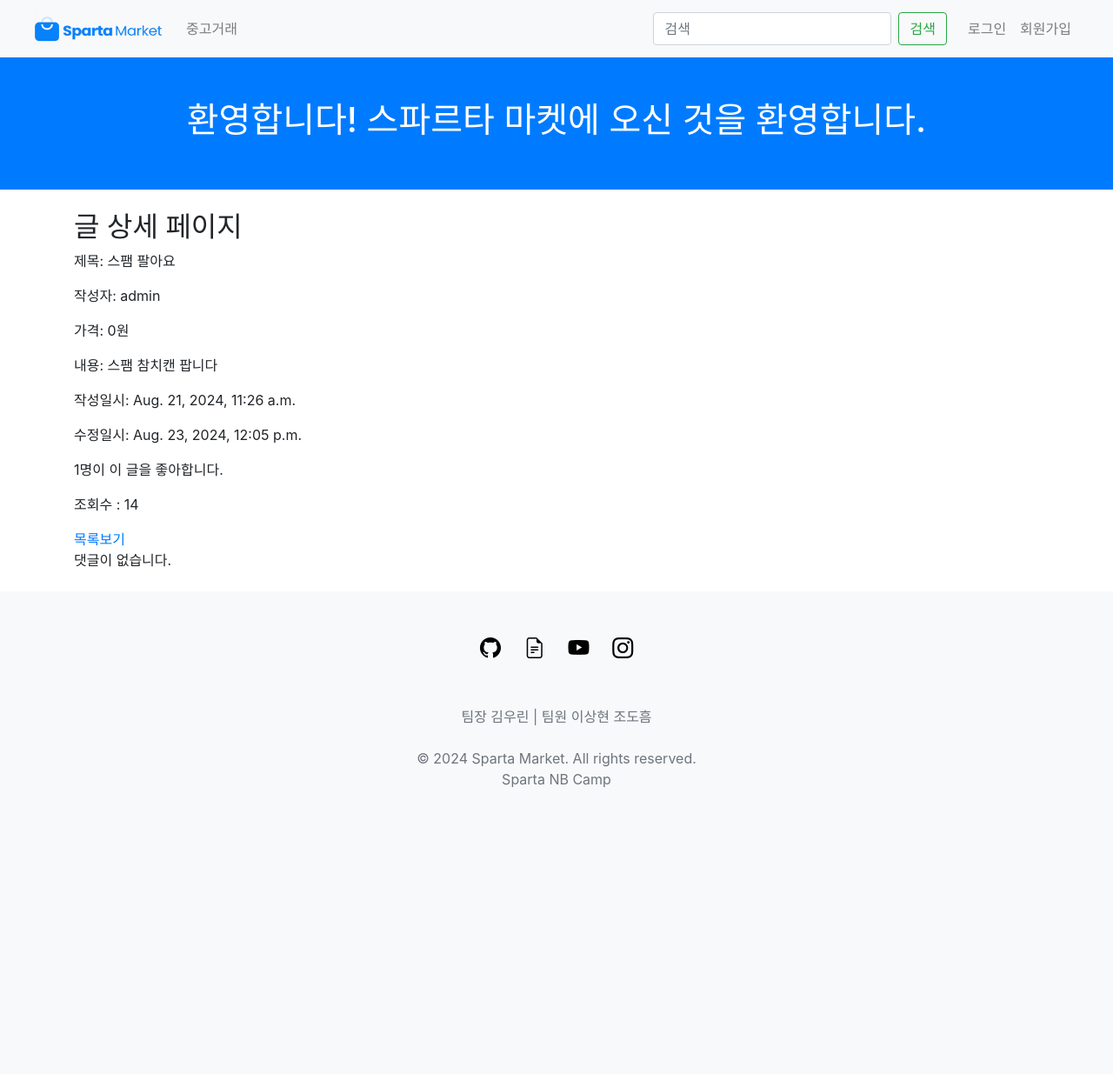
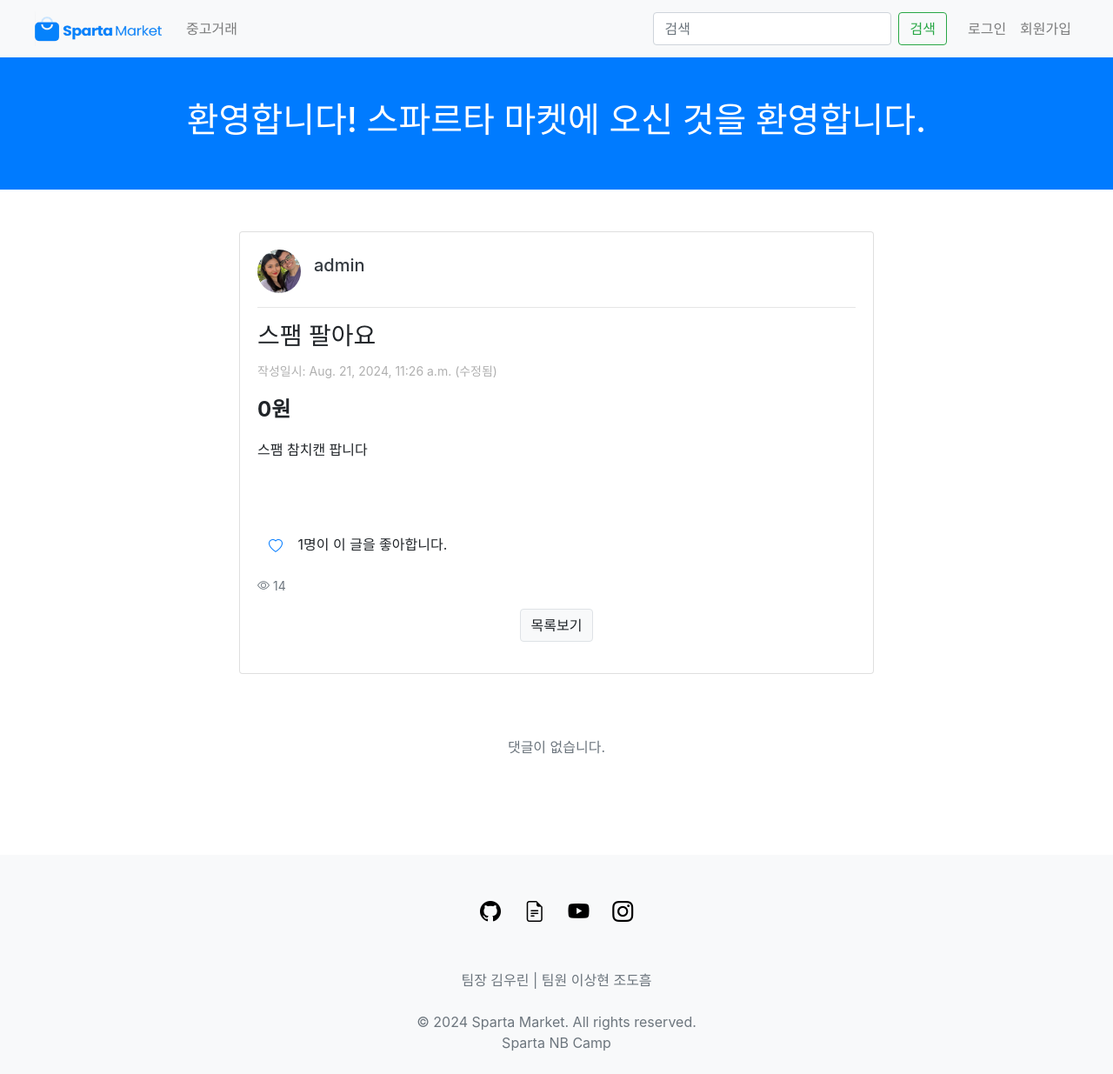
Before and after one commit to kimwoolina/Sparta_market, a Django app: page /products/1/ in a window 1280 px wide. Shown: the whole page at 87% size. Before the commit the page ends 905 px from the top, so only its background shows below. Run offline with Django 4.2, Linux system fonts and the light colour scheme; data comes from the database, SQL or seed files in the repository; both versions use the stored data as it was after the commit; parts of the project's set-up code (start-up, migrations or seed data) failed here and were passed over; some libraries are stand-ins or nearby versions.

Commit message:
style: css product_detail.html

```diff
--- a/spartamarket/products/templates/products/product_detail.html
+++ b/spartamarket/products/templates/products/product_detail.html
@@ -1,74 +1,136 @@
 {% extends "base.html" %}
+{% load static %}
 
 {% block content %}
+    <div class="container mt-5 px-5" style="padding-left: 400px; padding-right: 400px;"> <!-- 좌우 패딩을 두 배로 증가시킴 -->
 
-    <h2>글 상세 페이지</h2>
-    <p>제목: {{ product.title }}</p>
-    <p>작성자: {{ product.author.username }}</p>
-
+        <!-- 상품 상세 카드 -->
+        <div class="card mb-4 mx-auto" style="max-width: 730px;"> <!-- 카드 너비를 제품 이미지와 맞춤 -->
+            <div class="card-body">
+                <!-- 상품 이미지 -->
                 {% if product.image %}
-        <img src="{{ product.image.url }}">
+                    <div class="text-center mb-3"> <!-- 중앙 정렬을 위해 div 추가 -->
+                        <img src="{{ product.image.url }}" class="img-fluid" alt="Product Image" style="width: 100%; height: auto; max-width: 730px;">
+                    </div>
                 {% endif %}
 
-    <p>가격: {{ product.price }}원</p>
-    <p>내용: {{ product.content }}</p>
-    <p>작성일시: {{ product.created_at }}</p>
-    <p>수정일시: {{ product.updated_at }}</p>
+                <!-- 작성자 정보 -->
+                <div class="d-flex align-items-center mb-3">
+                    {% if product.author.profile_image %}
+                        <img src="{{ product.author.profile_image.url }}" class="rounded-circle me-3" alt="Author Image" style="width: 50px; height: 50px; object-fit: cover;">
+                    {% else %}
+                        <img src="{% static 'images/default/default_profile_image.png' %}" class="rounded-circle me-3" alt="Default Author Image" style="width: 50px; height: 50px;">
+                    {% endif %}
+                    <div style="margin-left: 15px;"> <!-- 프로필 사진과 작성자 이름 사이의 간격 조정 -->
+                        <h5 class="card-subtitle mb-2 text-muted">
+                            <a href="{% url 'users:profile' product.author.username %}" class="text-decoration-none text-dark">{{ product.author.username }}</a>
+                        </h5>
+                    </div>
+                </div>
 
-    <p>{{ like_count }}명이 이 글을 좋아합니다.</p>
-    <p>조회수 : {{ product.view_cnt }}</p>
+                <!-- 구분선 -->
+                <hr class="my-3">
+
+                <!-- 글 제목 -->
+                <h3 class="card-title">{{ product.title }}</h3>
+
+                <!-- 작성일 -->
+                <p class="card-text" style="color: #b0b0b0; font-size: 0.875rem;">
+                    작성일시: {{ product.created_at }}{% if product.created_at != product.updated_at %} (수정됨){% endif %}
+                </p>
+
+                <!-- 상품 세부 정보 -->
+                <p class="card-text" style="font-size: 1.5rem;"><strong>{{ product.price }}원</strong></p> <!-- 가격 글자 크기 조정 -->
+                <p class="card-text">{{ product.content }}</p>
+
+                <br><br>
+
+                <!-- 좋아요 아이콘 -->
+                <p class="card-text">
+                    <form action="{% url 'products:detail_like' product.pk %}" method="POST" style="display:inline;">
+                        {% csrf_token %}
+                        {% if user in product.likes.all %}
+                            <button type="submit" class="btn btn-link text-danger">
+                                <i class="bi bi-heart-fill"></i> <!-- 채워진 하트 아이콘 -->
+                            </button>
+                        {% else %}
+                            <button type="submit" class="btn btn-link">
+                                <i class="bi bi-heart"></i> <!-- 빈 하트 아이콘 -->
+                            </button>
+                        {% endif %}
+                    </form>
+                    <span>{{ like_count }}명이 이 글을 좋아합니다.</span>
+                </p>
+
+                <!-- 조회수 -->
+                <p class="card-text text-muted" style="font-size: 0.875rem;">
+                    <!-- 조회수 아이콘 -->
+                    <i class="bi bi-eye"></i> <span>{{ product.view_cnt }}</span>
+                </p>
 
                 <!-- 해시태그 출력 -->
                 {% if product.tags.all %}
-        <p>
+                    <p class="card-text">
                         {% for tag in product.tags.all %}
-
-                    #{{ tag.name }}
-
+                            <span class="badge bg-secondary text-light me-2">#{{ tag.name }}</span>
                         {% endfor %}
                     </p>
                 {% endif %}
 
-    <a href="{% url 'products:products' %}">목록보기</a>
+                <!-- 버튼들 중앙 정렬 -->
+                <div class="text-center mb-3">
+                    <a href="{% url 'products:products' %}" class="btn btn-light border">목록보기</a> <!-- 목록보기 버튼 색상 변경 -->
+                </div>
 
                 {% if user == product.author %}
-        <a href="{% url 'products:update' product.pk %}">
-            <button>수정하기</button>
-        </a>
+                    <div class="text-center mb-3">
+                        <a href="{% url 'products:update' product.pk %}" class="btn btn-light border">수정하기</a> <!-- 수정하기 버튼 색상 변경 -->
 
-        <form action="{% url 'products:delete' product.pk %}" method="POST">
+                        <form action="{% url 'products:delete' product.pk %}" method="POST" class="d-inline">
                             {% csrf_token %}
-            <input type="submit" value="삭제">
+                            <input type="submit" value="삭제" class="btn btn-light border"> <!-- 삭제 버튼 색상 변경 -->
                         </form>
+                    </div>
                 {% endif %}
+            </div>
+        </div>
 
+        <!-- 댓글 섹션 -->
         {% if request.user.is_authenticated %}
-    <br>
-    <hr>
-    <h3>댓글 {{ comments|length }}개</h3>
-    <form action="{% url 'products:comment_create' product.pk %}" method="POST">
+            <h3 class="mb-3 text-center" style="font-size: 1.25rem; max-width: 730px; margin-left: auto; margin-right: auto;">댓글 {{ comments|length }}개</h3> <!-- 댓글 수 글자 크기 조정 및 여백 조정 -->
+            <form action="{% url 'products:comment_create' product.pk %}" method="POST" class="mb-4" style="max-width: 730px; margin-left: auto; margin-right: auto;"> <!-- 댓글 작성란 여백 조정 -->
                 {% csrf_token %}
-        {{ comment_form.as_p }}
-        <input type="submit" value="댓글작성">
+                <div class="d-flex align-items-start">
+                    <textarea name="content" class="form-control me-3" rows="3" placeholder="댓글을 입력하세요" style="flex-grow: 1; margin-right: 15px;"></textarea> <!-- 댓글 입력창 -->
+                    <input type="submit" value="댓글 작성" class="btn btn-primary"> <!-- 댓글 작성 버튼 -->
+                </div>
             </form>
         {% endif %}
 
         {% for comment in comments %}
-    <ul>
-        <li>{{ comment.content }} - {{ comment.user.username }}</li>
-
+            <div class="card mb-2 mx-auto" style="max-width: 730px;"> <!-- 댓글 카드 너비를 제품 이미지와 맞춤 -->
+                <div class="card-body">
+                    <p class="card-text">{{ comment.content }}</p>
+                    <footer class="blockquote-footer">
+                        {% if comment.user.profile_image %}
+                            <img src="{{ comment.user.profile_image.url }}" class="rounded-circle me-2" alt="Commenter Image" style="width: 30px; height: 30px; object-fit: cover;">
+                        {% else %}
+                            <img src="{% static 'images/default/default_profile_image.png' %}" class="rounded-circle me-2" alt="Default Commenter Image" style="width: 30px; height: 30px;">
+                        {% endif %}
+                        {{ comment.user.username }}
                         {% if user == comment.user %}
-        <form action="{% url 'products:comment_delete' product.pk comment.pk %}" method="POST">
+                            <form action="{% url 'products:comment_delete' product.pk comment.pk %}" method="POST" class="d-inline">
                                 {% csrf_token %}
-            <input type="submit" value="삭제">
+                                <input type="submit" value="삭제" class="btn btn-light border btn-sm ms-2"> <!-- 댓글 삭제 버튼 색상 변경 -->
                             </form>
                         {% endif %}
-
-    </ul>
-
+                    </footer>
+                </div>
+            </div>
         {% empty %}
-    <p>댓글이 없습니다.</p>
-
+            <br><br>
+            <p class="text-center text-muted">댓글이 없습니다.</p>
+            <br><br><br>
         {% endfor %}
-
+    </div>
 {% endblock content %}
--- a/spartamarket/products/urls.py
+++ b/spartamarket/products/urls.py
@@ -17,5 +17,6 @@ urlpatterns = [
         name="comment_delete",
     ),
     path("<int:pk>/like/", views.like, name="like"),
+    path("products/<int:pk>/like/", views.detail_like, name="detail_like"),
     path("index/", views.index, name="index"),
 ]
--- a/spartamarket/products/views.py
+++ b/spartamarket/products/views.py
@@ -140,3 +140,15 @@ def like(request, pk):
             product.like_users.add(request.user)  # 좋아요
         return redirect("products:products")
     return redirect("accounts:login")
+
+# 상세 페이지에서 좋아요
+@require_POST
+def detail_like(request, pk):
+    if request.user.is_authenticated:
+        product = get_object_or_404(Product, pk=pk)
+        if product.like_users.filter(pk=request.user.pk).exists():
+            product.like_users.remove(request.user)  # 좋아요 취소
+        else:
+            product.like_users.add(request.user)  # 좋아요
+        return redirect("products:product_detail", pk=product.pk)  # pk를 포함하여 리다이렉트
+    return redirect("accounts:login")
```
Also changed, not shown: spartamarket/products/templates/products/create.html (+21 -18 lines), spartamarket/db.sqlite3. Lines whose indentation alone changed are shown as unchanged.
